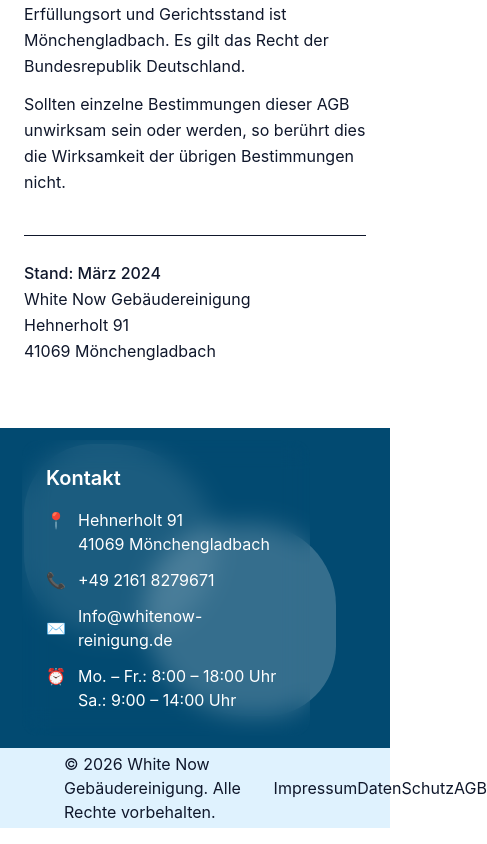
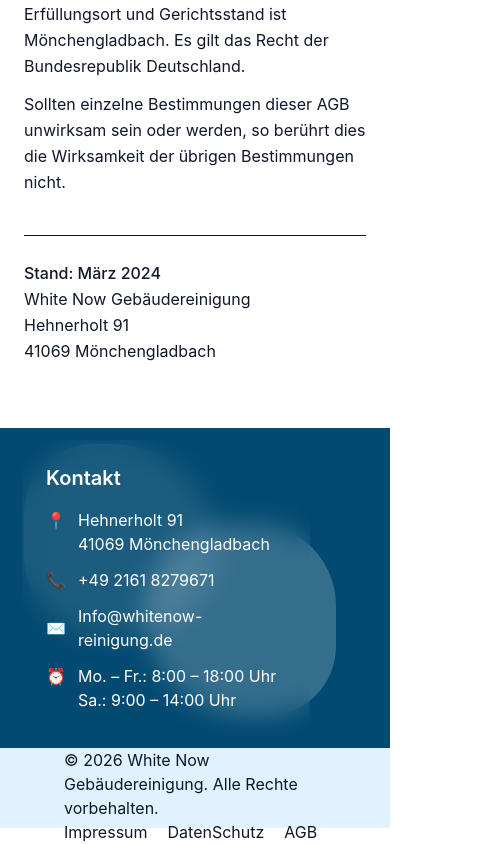
Before and after one commit to Hafezalaa/white-now, a React (Vite) app: page /agb in a window 390 px wide. Shown: the part 2001-2845 px from the top of the page, 487 px wide, since content can reach past the window. Built offline with nearby package versions, Linux system fonts and the light colour scheme; the HTML template or start-up script is replaced by a standard one.

Commit message:
fixing mobile view

```diff
--- a/Components/Footer.jsx
+++ b/Components/Footer.jsx
@@ -56,19 +56,19 @@
       </div>
 
 
-      <div className="h-20 bg-sky-100 w-full flex place-content-between text-slate-900 place-items-center px-16">
+      <div className="h-20 bg-sky-100 w-full flex flex-col md:flex-row place-content-between text-slate-900 md:place-items-center px-16">
         <div>
           &copy; {new Date().getFullYear()} White Now Gebäudereinigung. Alle
           Rechte vorbehalten.
         </div>
-        <div className="w-[20%] flex place-content-around">
-          <NavLink to="imprint" className="hover:text-sky-900 hover:scale-110">
+        <div className="w-[30%] flex place-content-around">
+          <NavLink to="imprint" className="hover:text-sky-900 hover:scale-110 mr-5">
             Impressum
           </NavLink>
-          <NavLink to="data" className="hover:text-sky-900 hover:scale-110">
+          <NavLink to="data" className="hover:text-sky-900 hover:scale-110 mr-5">
             DatenSchutz
           </NavLink>
-          <NavLink to="agb" className="hover:text-sky-900 hover:scale-110">AGB</NavLink>
+          <NavLink to="agb" className="hover:text-sky-900 hover:scale-110 mr-5">AGB</NavLink>
         </div>
       </div>
     </div>
```
